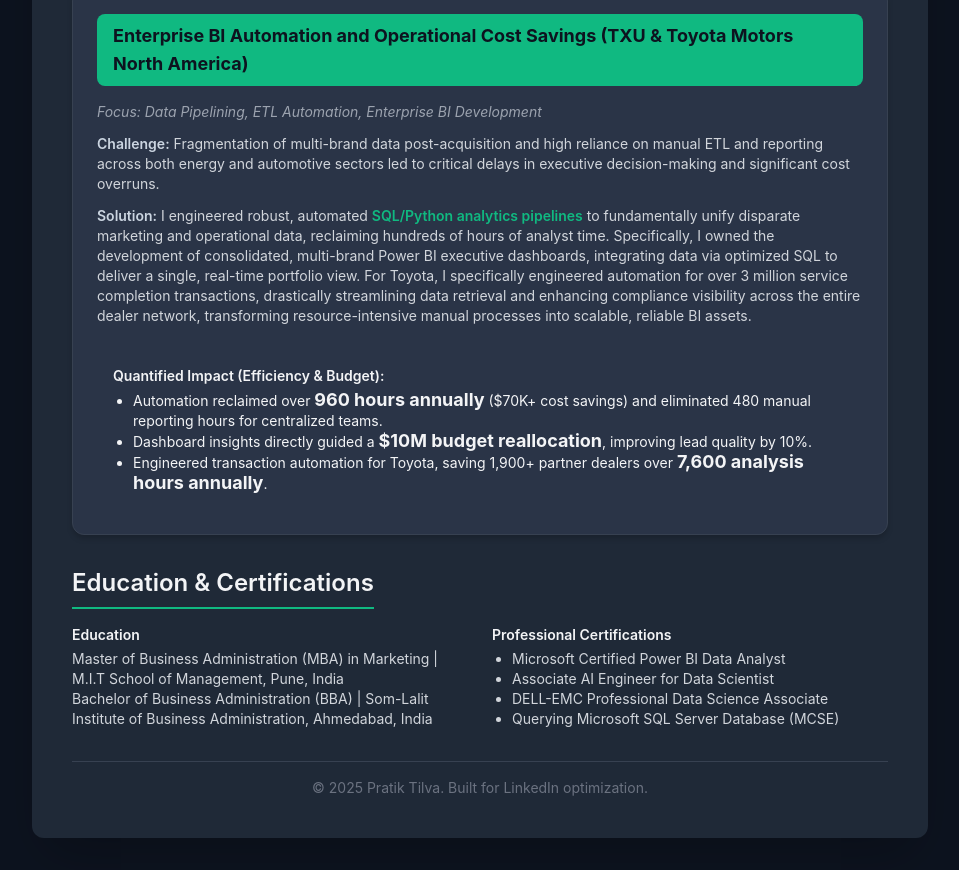
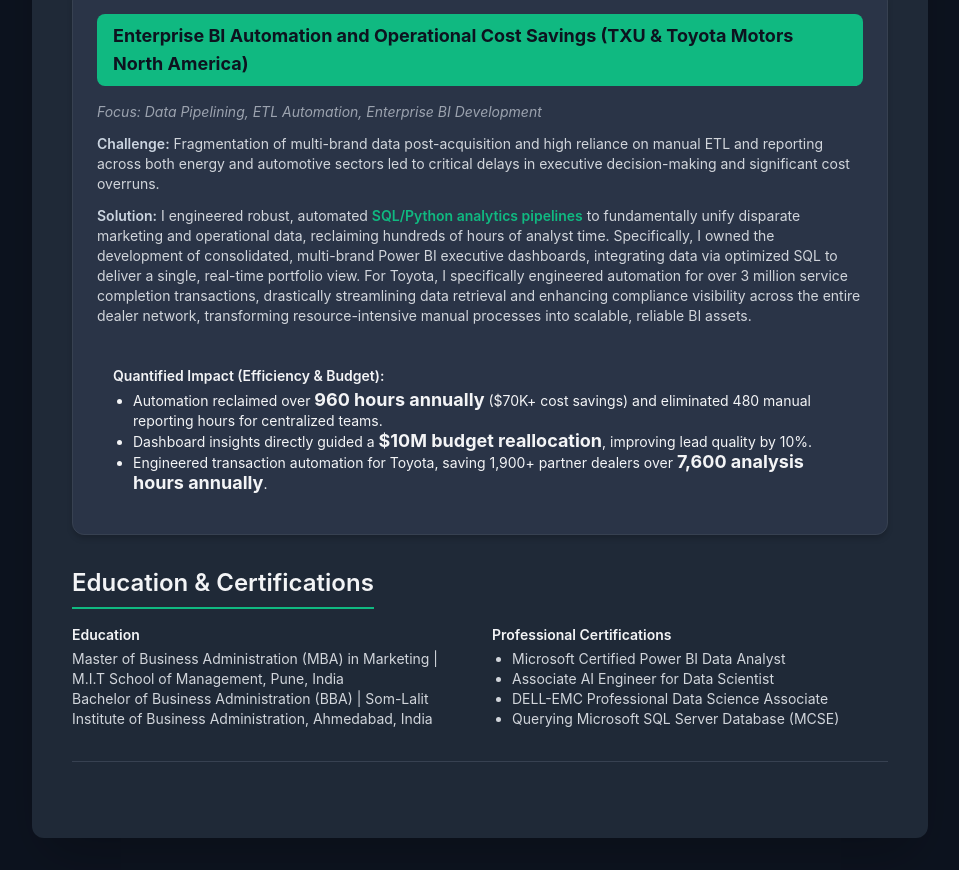
Before and after one commit to patpri/Pratik-Tilva--portfolio, a plain HTML site: page index.html in a window 1280 px wide. Shown: the part 1961-2831 px from the top of the page, without its empty margins (160-1119 px from the left). Drawn offline with nearby package versions, Linux system fonts and the light colour scheme.

Commit message:
Update index.html

```diff
--- a/index.html
+++ b/index.html
@@ -289,9 +289,9 @@
             </div>
         </section>
 
-        <!-- FOOTER -->
+        <!-- FOOTER (Removed text here) -->
         <footer class="mt-8 pt-4 border-t border-secondary text-center text-sm text-gray-500">
-            &copy; 2025 Pratik Tilva. Built for LinkedIn optimization.
+            &nbsp;
         </footer>
 
     </div>
```
